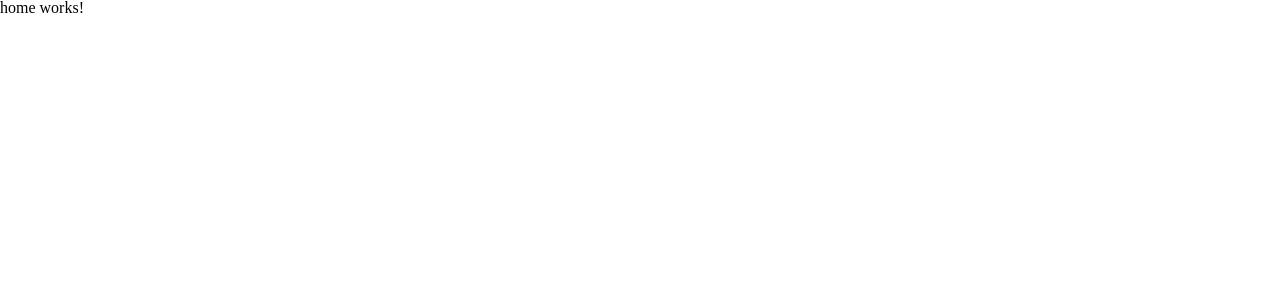
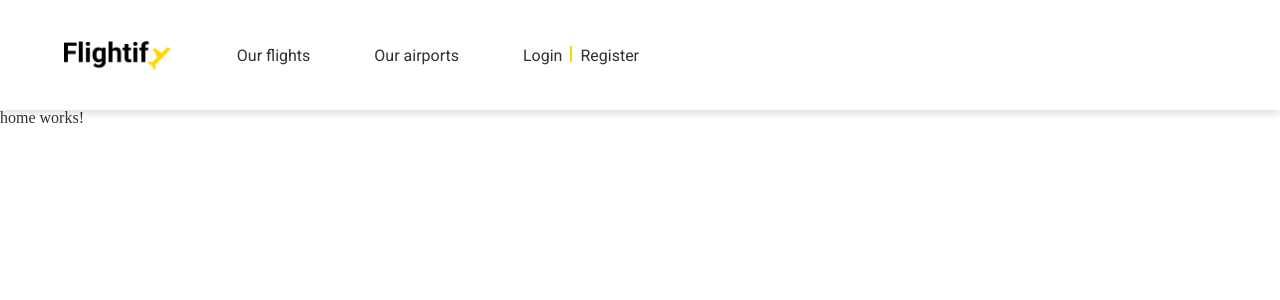
Before and after one commit to TommoParra/airlineFront, an Angular app: page /home in a window 1280 px wide. Shown: the top 300 px of the page. Built offline with nearby package versions, Linux system fonts and the light colour scheme.

Commit message:
Header basic styling, some other global css rules and resets

```diff
--- a/src/app/app.component.html
+++ b/src/app/app.component.html
@@ -1 +1,6 @@
-<router-outlet></router-outlet>
+<div class="wrapper">
+    <app-header></app-header>
+    <div class="content_wrapper">
+        <router-outlet></router-outlet>
+    </div>
+</div>
--- a/src/app/components/header/header.component.css
+++ b/src/app/components/header/header.component.css
@@ -0,0 +1,41 @@
+header {
+    position: sticky;
+    top: 0;
+    left: 0;
+    height: 110px;
+    display: flex;
+    gap: 4rem;
+    background-color: white;
+    box-shadow: 0px 1px 10px 0px rgba(0, 0, 0, 0.20);
+    padding: 0 var(--contentPadding);
+}
+
+header>* {
+    margin: auto 0;
+}
+
+header .logo_container {
+    height: 30px;
+}
+
+header .logo_container img {
+    height: 100%;
+}
+
+.main_navbar {
+    display: flex;
+    gap: 4rem;
+}
+
+.register_navbar {
+    display: flex;
+    gap: .5rem;
+    margin-right: 0;
+}
+
+.hor_nav_divider {
+    width: 2px;
+    height: 1rem;
+    background-color: var(--primaryYellow);
+
+}
--- a/src/app/components/header/header.component.html
+++ b/src/app/components/header/header.component.html
@@ -1 +1,22 @@
-<p>header works!</p>
+<header>
+    <a class="logo_container" [routerLink]="['/']">
+        <img src="assets/logo.png" alt="Flightify Logo">
+    </a>
+    <nav class="main_navbar">
+        <li class="navbar_item">
+            <a [routerLink]="['/flights']">Our flights</a>
+        </li>
+        <li class="navbar_item">
+            <a [routerLink]="['/airports']">Our airports</a>
+        </li>
+    </nav>
+    <nav class="register_navbar">
+        <li class="navbar_item">
+            <a [routerLink]="['/login']">Login</a>
+        </li>
+        <div class="hor_nav_divider"></div>
+        <li class="navbar_item">
+            <a [routerLink]="['/register']">Register</a>
+        </li>
+    </nav>
+</header>
--- a/src/app/interfaces/iairport.ts
+++ b/src/app/interfaces/iairport.ts
@@ -6,6 +6,8 @@ export interface IAirport {
     name_acr: string,
     city: string,
     city_acr: string,
+    country: string,
+    country_acr: string,
     terminals: ITerminal[],
     gates: IGate[],
     img: string,
--- a/src/reset.css
+++ b/src/reset.css
@@ -7,6 +7,15 @@
     box-sizing: border-box;
     padding: 0;
     margin: 0;
+}
+
+a {
+    display: block;
+    text-decoration: none;
+}
+
+li {
+    list-style: none;
 }
 
 html,
--- a/src/styles.css
+++ b/src/styles.css
@@ -1,6 +1,20 @@
+/* CSS reset */
 @import url(reset.css);
 
-:root {}
+/* Google Fonts */
+@import url('https://fonts.googleapis.com/css2?family=Roboto+Condensed:wght@300;400;500;700&family=Roboto+Flex:opsz,wght@8..144,300;8..144,400&family=Roboto+Mono:wght@300;400;700&family=Roboto:wght@300;400;700&display=swap');
+
+:root {
+    /* Global variables */
+    --contentPadding: 64px;
+
+    /* colors */
+    --almostBlack: #313131;
+    --darkGrey: #545454;
+    --lightGrey: #F3F3F3;
+    --primaryYellow: #FFD800;
+
+}
 
 @media (width < 540px) {
     :root {}
@@ -11,11 +25,16 @@
 }
 
 @media (width < 992px) {
-    :root {}
+    :root {
+        --contentPadding: 64px;
+    }
 }
 
 
 /* Global css */
+* {
+    color: var(--almostBlack);
+}
 
 .wrapper {
     display: gird;
@@ -25,3 +44,16 @@
     max-width: 1440px;
     margin: 0 auto;
 }
+
+
+
+/* Navbar global components */
+.navbar_item a {
+    color: var(--almostBlack);
+    text-align: center;
+    font-family: Roboto;
+    font-size: 1rem;
+    font-style: normal;
+    font-weight: 400;
+    line-height: normal;
+}
```
Also changed, not shown: src/assets/logo.png (added).
